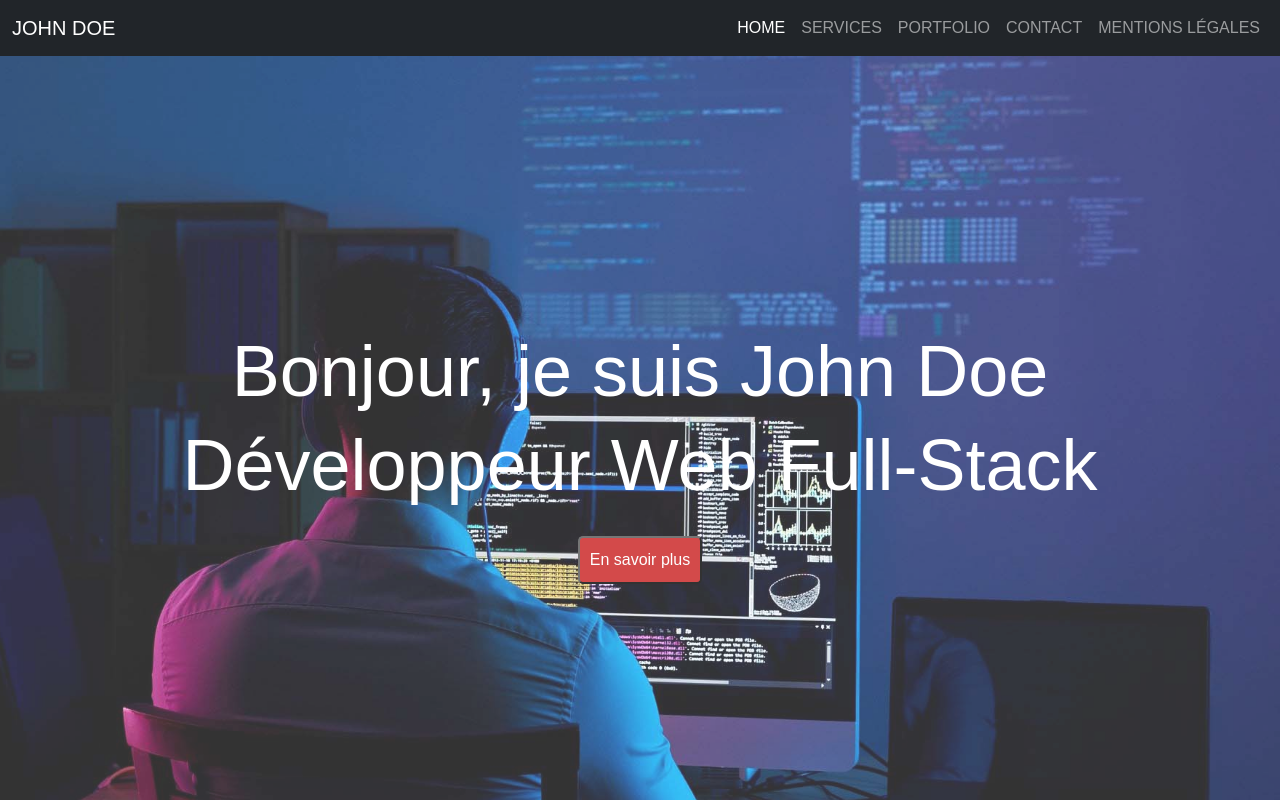
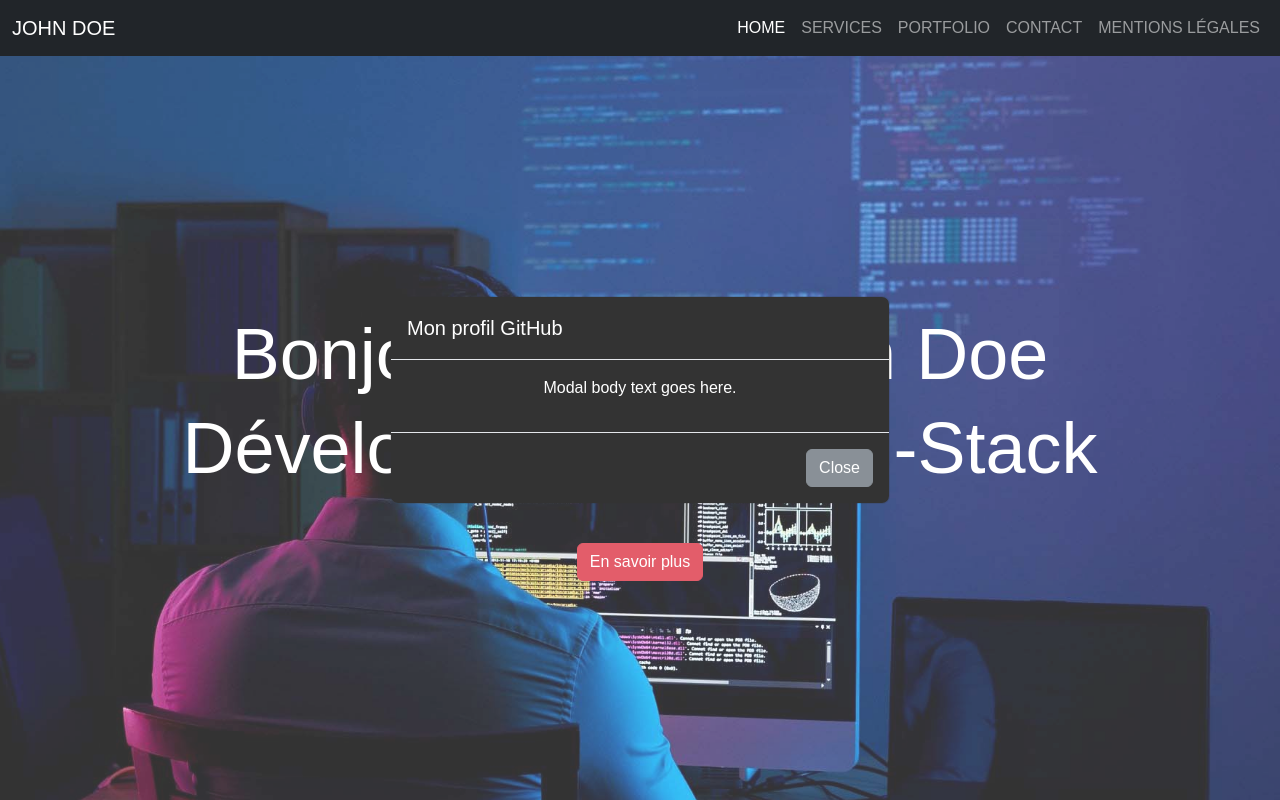
Before and after one commit to Dinid89/AMELIN_DAVID_DEVOIR_5_PORTFOLIO, a React (Create React App) app: page /Home in a window 1280 px wide. Both pictures are taken after a click on the button "En savoir plus". Shown: the top 800 px of the page. Built offline with nearby package versions, Linux system fonts and the light colour scheme.

Commit message:
Initialisation modal

```diff
--- a/public/index.html
+++ b/public/index.html
@@ -22,7 +22,7 @@
       work correctly both with client-side routing and a non-root public URL.
       Learn how to configure a non-root public URL by running `npm run build`.
     -->
-    <title>React App</title>
+    <title>Mon Portfolio</title>
   </head>
   <body>
     <noscript>You need to enable JavaScript to run this app.</noscript>
--- /dev/null
+++ b/src/Modal/Mymodal.jsx
@@ -0,0 +1,32 @@
+import "../Modal/mymodal.css";
+
+
+const Mymodal = ({ show, onClose }) => {
+  if (!show) return null;
+
+  return (
+    <>
+     <div className="modal fade show d-block" tabindex="-1" id="myModal">
+        <div className="modal-dialog modal-dialog-centered">
+            <div className="modal-content">
+                <div className="modal-header">
+                    <h5 className="modal-title">Mon profil GitHub</h5>
+                    <button type="button" onClick={onClose} className="btn-close" data-bs-dismiss="modal" aria-label="Close"></button>
+                </div>
+            <div className="modal-body">
+                <p>Modal body text goes here.</p>
+            </div>
+            <div className="modal-footer">
+            <button type="button" onClick={onClose} className="btn btn-secondary" data-bs-dismiss="modal">Close</button>
+            </div>
+        </div>
+        </div>
+    </div>
+
+
+      <div classNameName="modal-backdrop fade show"></div>
+    </>
+  );
+};
+
+export default Mymodal;
--- /dev/null
+++ b/src/Modal/mymodal.css
@@ -0,0 +1,4 @@
+.modal-content {
+    background-color: black;
+    color: white;
+}
--- a/src/index.js
+++ b/src/index.js
@@ -8,11 +8,9 @@ import { BrowserRouter } from "react-router-dom";
 
 const root = ReactDOM.createRoot(document.getElementById('root'));
 root.render(
-  <React.StrictMode>
     <BrowserRouter>
       <App />
     </BrowserRouter>
-  </React.StrictMode>
 );
 
 // If you want to start measuring performance in your app, pass a function
--- a/src/pages/Home.jsx
+++ b/src/pages/Home.jsx
@@ -1,9 +1,12 @@
+import  { useState } from "react";
 import "./home.css";
-import heroBg from "../images/hero-bg.jpg";
 import johnDoeabout from "../images/john-doe-about.jpg";
+import Mymodal from "../Modal/Mymodal";
 
 
 const Home = () => {
+    const [showModal, setShowModal] = useState (false)
+
     return (
     <>
     <main>
@@ -13,7 +16,11 @@ const Home = () => {
                     <h1 className="hello display-2 lg-3">Bonjour, je suis John Doe</h1>
                     <h2 className="hello display-2 lg-3">Développeur Web Full-Stack</h2>
                 </div>
-            <button className="btnInfo display-10 lg-5">En savoir plus</button>
+
+
+            <button type="button" className="btn btn-danger mt-4" onClick={() => setShowModal(true)}>En savoir plus</button>
+            <Mymodal show={showModal} onClose={() => setShowModal(false)} />
+
             </section>
 
             <section className="JohnDoe d-flex flex-column flex-lg-row">
```
